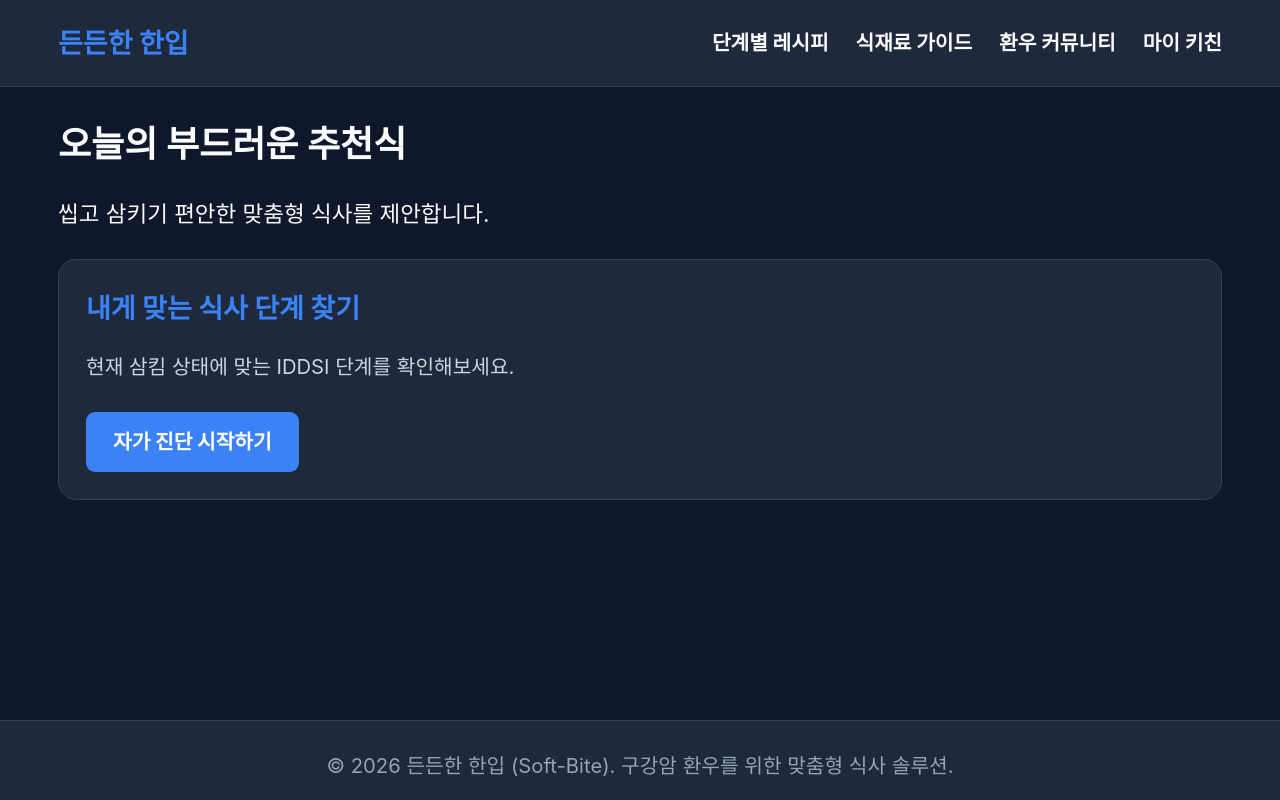
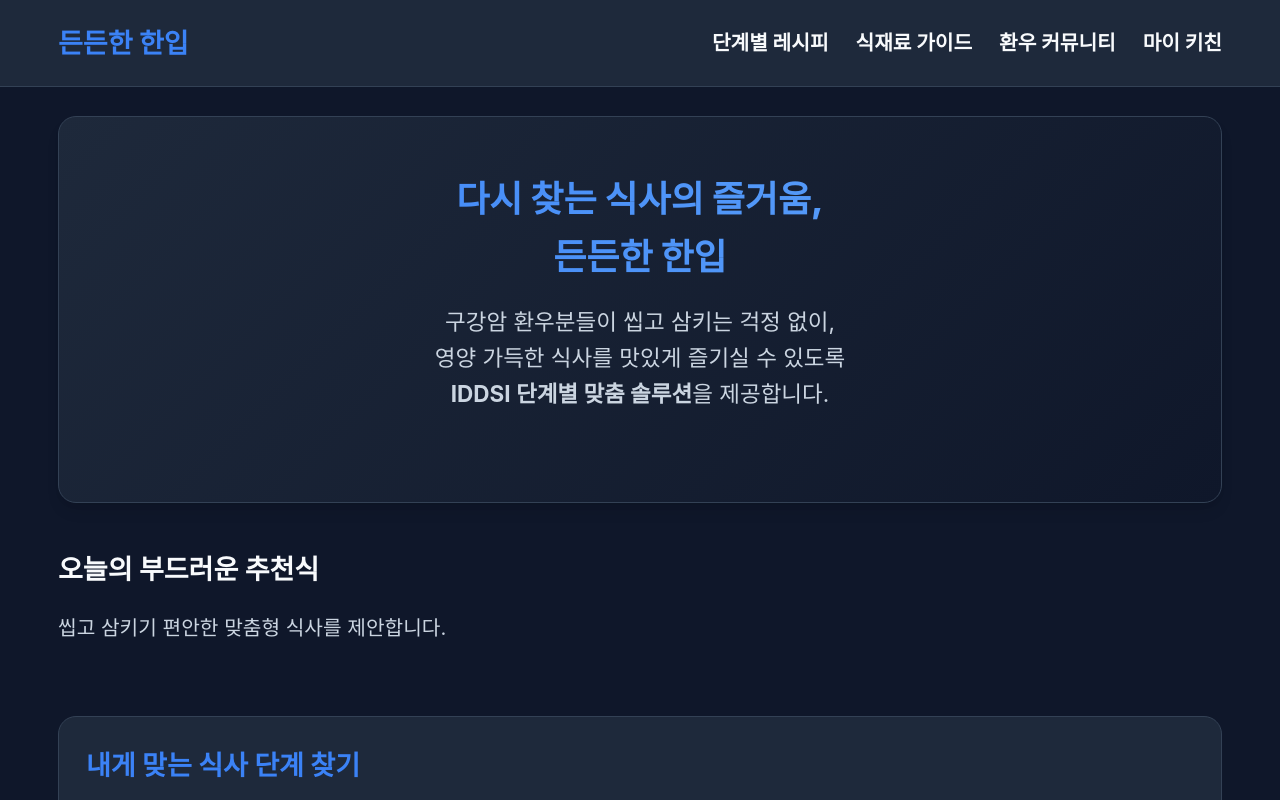
Before and after one commit to saigonkim/soft-bite-com, a Next.js app: page / in a window 1280 px wide. Shown: the top 800 px of the page. Built offline with nearby package versions, Linux system fonts and the light colour scheme.

Commit message:
Add a prominent Hero section to the Home page for site introduction

```diff
--- a/src/app/page.tsx
+++ b/src/app/page.tsx
@@ -2,11 +2,45 @@ import Link from "next/link";
 
 export default function Home() {
   return (
-    <div>
-      <h1>오늘의 부드러운 추천식</h1>
-      <p style={{ fontSize: "var(--font-size-xl)", marginBottom: "var(--spacing-6)" }}>
-        씹고 삼키기 편안한 맞춤형 식사를 제안합니다.
-      </p>
+    <div style={{ display: "flex", flexDirection: "column", gap: "var(--spacing-10)" }}>
+      {/* Hero Section */}
+      <section style={{
+        padding: "var(--spacing-12) var(--spacing-6)",
+        background: "linear-gradient(135deg, var(--color-surface) 0%, var(--color-background) 100%)",
+        borderRadius: "var(--radius-lg)",
+        textAlign: "center" as const,
+        border: "1px solid var(--color-border)",
+        boxShadow: "var(--shadow-lg)"
+      }}>
+        <h1 style={{
+          fontSize: "var(--font-size-3xl)",
+          marginBottom: "var(--spacing-4)",
+          background: "linear-gradient(90deg, var(--color-primary) 0%, #60A5FA 100%)",
+          WebkitBackgroundClip: "text",
+          WebkitTextFillColor: "transparent",
+          fontWeight: "800"
+        }}>
+          다시 찾는 식사의 즐거움,<br />든든한 한입
+        </h1>
+        <p style={{
+          fontSize: "var(--font-size-xl)",
+          color: "var(--color-text-secondary)",
+          maxWidth: "600px",
+          margin: "0 auto var(--spacing-8)",
+          lineHeight: "1.6"
+        }}>
+          구강암 환우분들이 씹고 삼키는 걱정 없이,<br />
+          영양 가득한 식사를 맛있게 즐기실 수 있도록<br />
+          <strong>IDDSI 단계별 맞춤 솔루션</strong>을 제공합니다.
+        </p>
+      </section>
+
+      <div>
+        <h2 style={{ fontSize: "var(--font-size-2xl)", marginBottom: "var(--spacing-4)" }}>오늘의 부드러운 추천식</h2>
+        <p style={{ fontSize: "var(--font-size-lg)", color: "var(--color-text-secondary)", marginBottom: "var(--spacing-6)" }}>
+          씹고 삼키기 편안한 맞춤형 식사를 제안합니다.
+        </p>
+      </div>
 
       <div style={{
         backgroundColor: "var(--color-surface)",
```
